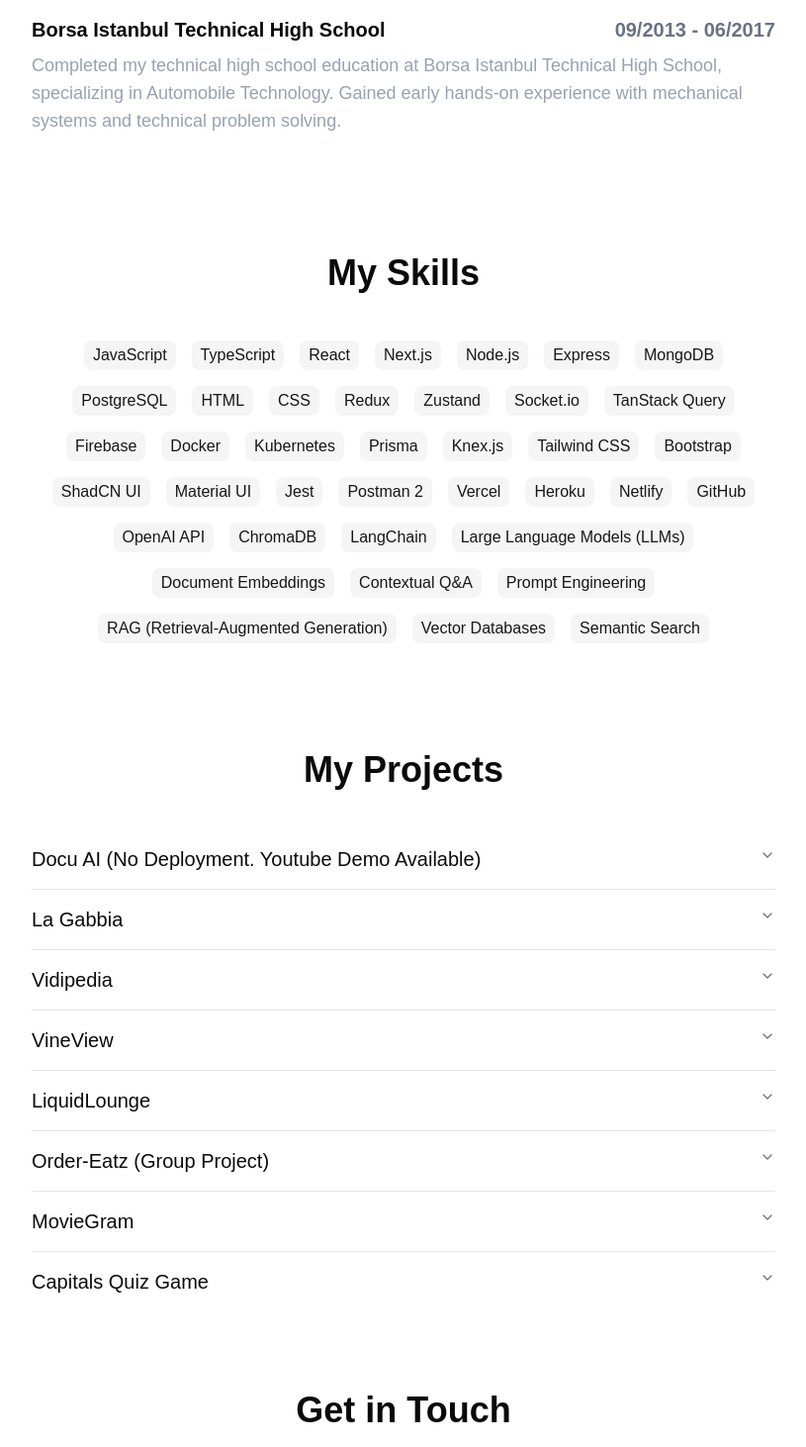
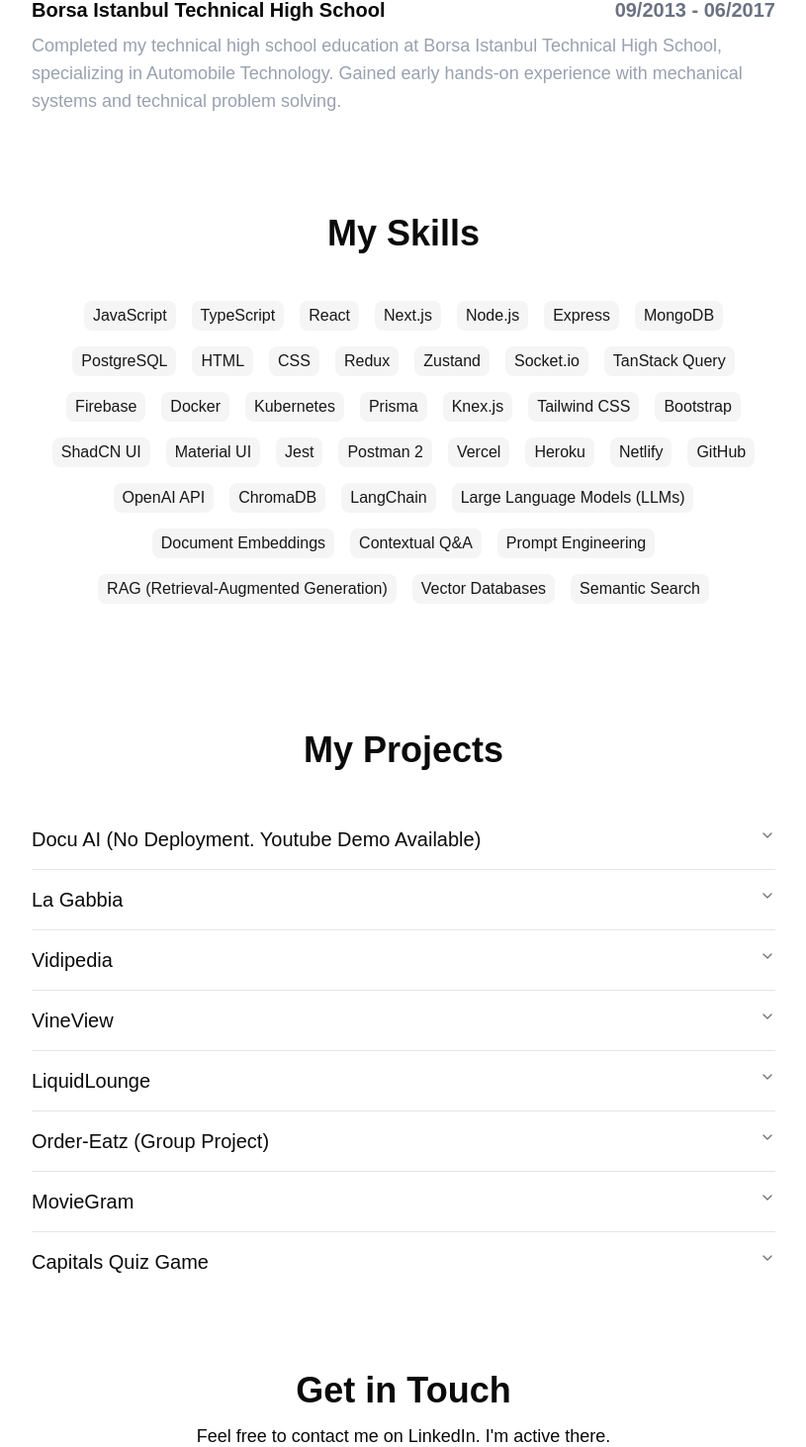
Before and after one commit to yilmaz1998/website, a Next.js app in the folder website/: page / in a window 1280 px wide. Shown: the part 1124-2586 px from the top of the page at 99% size, without its empty margins (232-1047 px from the left). Built offline with nearby package versions, Linux system fonts and the light colour scheme; a web font is replaced by a local one.

Commit message:
feat(layout): fix margins between sections

```diff
--- a/website/components/Education.tsx
+++ b/website/components/Education.tsx
@@ -3,7 +3,7 @@
 const Education = () => {
   return (
     <div className="px-2 max-w-3xl text-center mb-15 mx-auto">
-      <h1 className="text-4xl font-semibold mt-10 mb-15">Education</h1>
+      <h1 className="text-4xl font-semibold mt-10 mb-10">Education</h1>
 
       <div className="flex flex-col gap-8">
 
--- a/website/components/Projects.tsx
+++ b/website/components/Projects.tsx
@@ -9,7 +9,7 @@
 
 const Projects = () => {
   return (
-    <div className="px-2 mt-10 w-full max-w-3xl text-center mx-auto">
+    <div className="px-2 mt-15 w-full max-w-3xl text-center mx-auto">
       <h1 className="text-4xl font-semibold mb-10">My Projects</h1>
       <Accordion type="single" collapsible className="w-full">
         {projects.map((project, index) => (
--- a/website/components/Skills.tsx
+++ b/website/components/Skills.tsx
@@ -11,7 +11,7 @@
 ];
 const Skills = () => {
   return (
-    <div className='mt-15 mb-15 w-full max-w-3xl text-center mx-auto'>
+    <div className='mt-10 mb-15 w-full max-w-3xl text-center mx-auto'>
         <h1 className='text-4xl text-center font-semibold mb-10'>My Skills</h1>
         {skills.map((skill, index) => (
             <Badge variant="secondary" key={index} className='m-2 px-2 text-md'>
```
